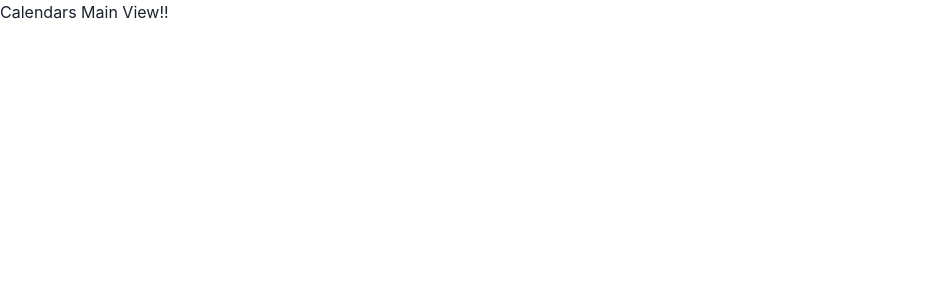
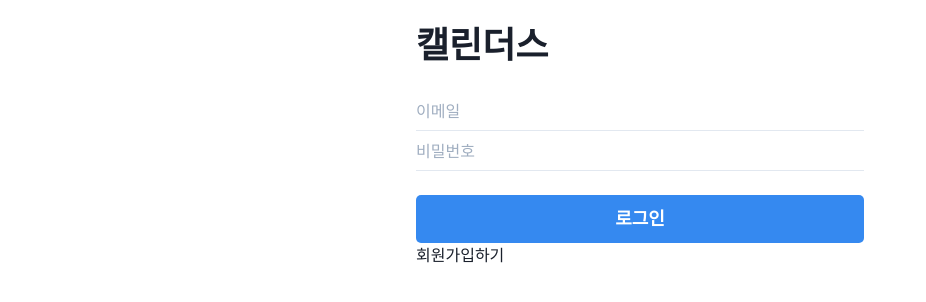
Before and after one commit to ysl-project/calendars-client, a Next.js app: page / in a window 1280 px wide. Shown: the top 302 px of the page, without its empty margins (0-926 px from the left). Built offline with nearby package versions, Linux system fonts and the light colour scheme.

Commit message:
feat: 메인 페이지 구성

```diff
--- /dev/null
+++ b/components/button_group.tsx
@@ -0,0 +1,18 @@
+import { Box, Button } from "@chakra-ui/react"
+
+export const ButtonGroup = ({title}: {title: string}) => {
+    return (
+    <Box width="full">
+        <Button
+            size="lg"
+            width="full"
+            maxW="md"
+            borderRadius="5"
+            bgColor="#3589F0"
+            color="white"
+            colorScheme="blue"
+        >
+            {title}
+        </Button>
+    </Box>)
+};
--- a/package.json
+++ b/package.json
@@ -10,7 +10,7 @@
   },
   "dependencies": {
     "@chakra-ui/next-js": "^2.2.0",
-    "@chakra-ui/react": "^2.8.2",
+    "@chakra-ui/react": "1.8",
     "@emotion/react": "^11.11.4",
     "@emotion/styled": "^11.11.5",
     "framer-motion": "^11.1.7",
--- a/pages/index.tsx
+++ b/pages/index.tsx
@@ -1,8 +1,23 @@
 import { ServiceLayout } from '@/components/service_layout';
+import NextLink from 'next/link'
+import { ButtonGroup } from '@/components/button_group';
 import { NextPage } from 'next';
+import { Box, Heading, Input, Link } from '@chakra-ui/react';
 
 const IndexPage: NextPage = () => {
-    return <ServiceLayout title="캘린더스">Calendars Main View!!</ServiceLayout>
+    return <ServiceLayout title="캘린더스">
+        <Box maxW="md" mx="auto" pt="6">
+            <Heading>캘린더스</Heading>
+        </Box>
+        <Box maxW="md" mx="auto" pt="6">
+            <Input variant='flushed' placeholder="이메일" />
+            <Input variant='flushed' placeholder="비밀번호" />
+        </Box>
+        <Box maxW="md" mx="auto" pt="6">
+            <ButtonGroup title="로그인"/>
+            <Link as={NextLink} href='/register'>회원가입하기</Link>
+        </Box>
+    </ServiceLayout>
 };
 
 export default IndexPage;
```
Also changed, not shown: pages/register.tsx (added, +13 -0 lines), 1 other file (tests, documents, lock files or other folders).
